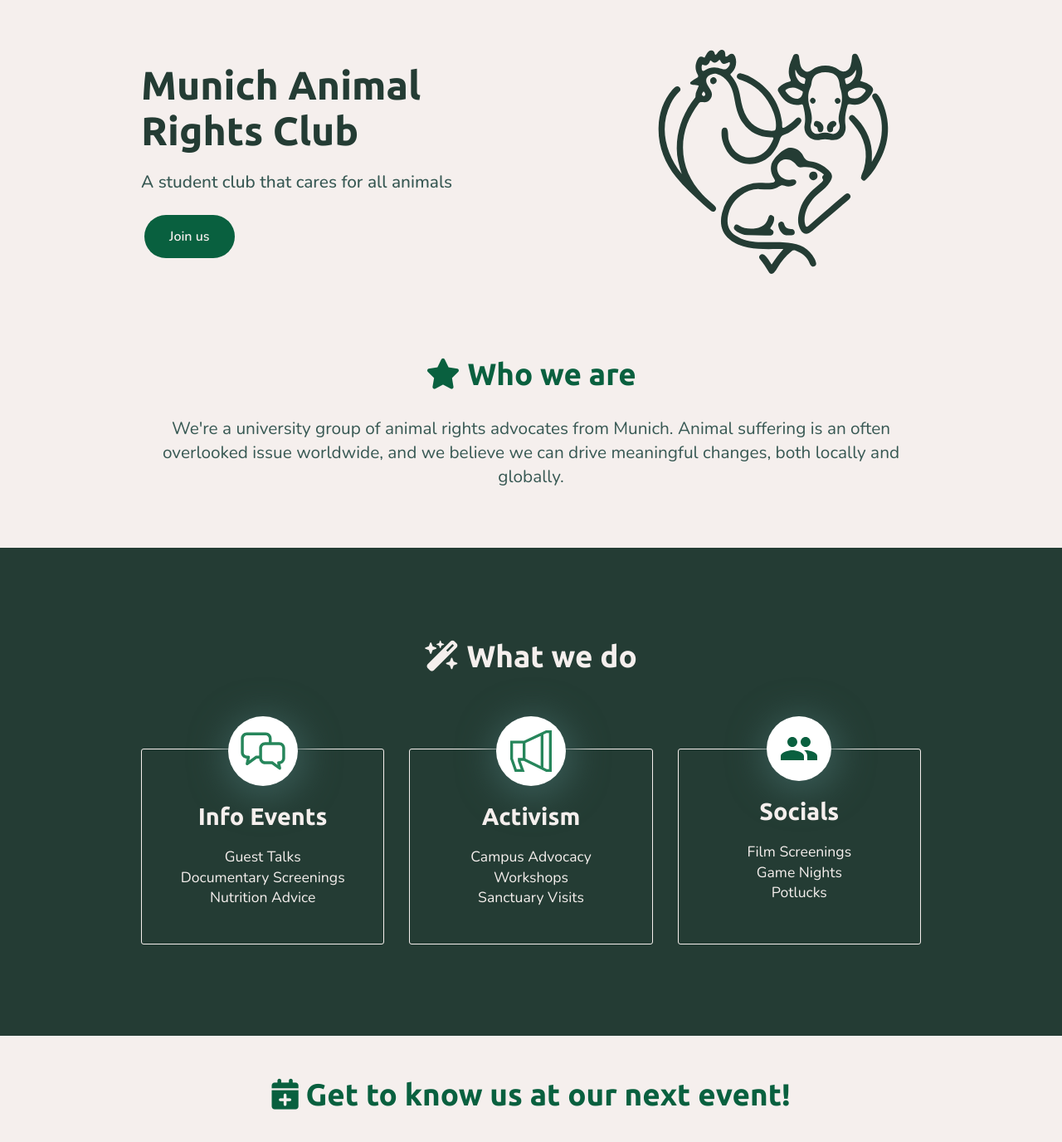
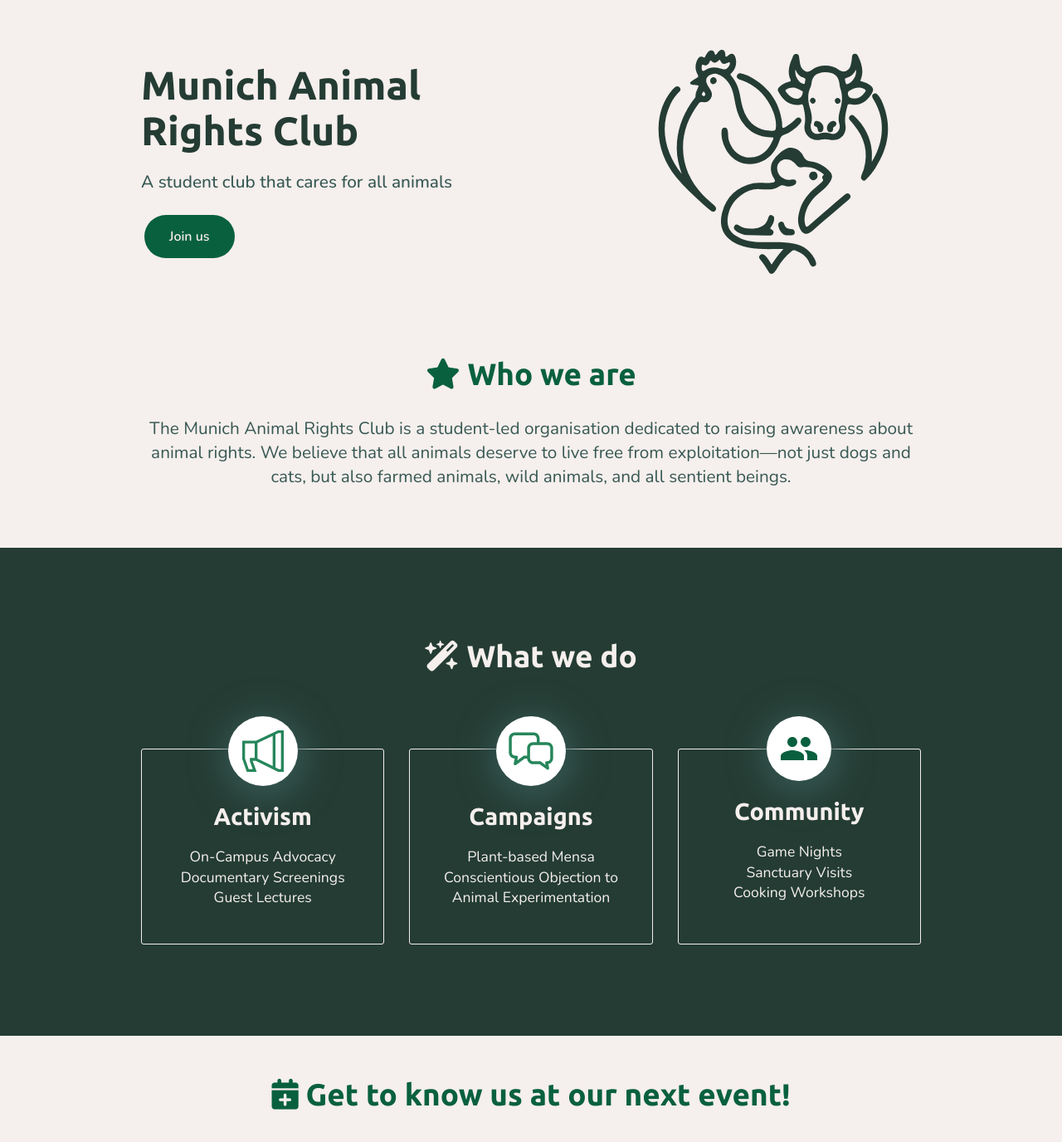
Before and after one commit to municharc/municharc.github.io, a Jekyll site: the page built from index.html, in a window 1280 px wide and 1400 px high. Shown: the top 1376 px of the window at 83% size. Built offline with Jekyll 4.4.1, drawn with Linux system fonts in a browser that asks for light colours; nearby versions of some CDN libraries.

Commit message:
Update infos

```diff
--- a/index.html
+++ b/index.html
@@ -26,8 +26,7 @@ title: Munich Animal Rights Club
 
 <div class="container fade-in-auto">
 	<h2 ><i class="fa-solid fa-star"></i> Who we are</h2>
-	<p align="center">We're a university group of animal rights advocates from Munich. Animal suffering is an often
-		overlooked issue worldwide, and we believe we can drive meaningful changes, both locally and globally.</p>
+	<p align="center">The Munich Animal Rights Club is a student-led organisation dedicated to raising awareness about animal rights. We believe that all animals deserve to live free from exploitation—not just dogs and cats, but also farmed animals, wild animals, and all sentient beings.</p>
 </div>
 
 <div class="darker fade-in">
@@ -35,28 +34,29 @@ title: Munich Animal Rights Club
 		<h2 style="text-align: center;"> <i
 				class="fa-solid fa-wand-magic-sparkles"></i> What we do</h2>
 		<ul class="thirds">
-			<li>
-				<div class="image">
-					<img src="images/info-icon.svg" height="64px" width="64px" />
-				</div>
-				<h3>Info Events</h3>
-				<p> Guest Talks <br> Documentary Screenings <br> Nutrition Advice </p>
-			</li>
 
 			<li>
 				<div class="image">
 					<img src="images/activism-icon.svg" height="64px" width="64px">
 				</div>
 				<h3>Activism</h3>
-				<p >Campus Advocacy <br> Workshops <br> Sanctuary Visits</p>
+				<p >On-Campus Advocacy <br> Documentary Screenings <br> Guest Lectures</p>
+			</li>
+
+			<li>
+				<div class="image">
+					<img src="images/info-icon.svg" height="64px" width="64px" />
+				</div>
+				<h3>Campaigns</h3>
+				<p> Plant-based Mensa <br> Conscientious Objection to Animal Experimentation </p>
 			</li>
 
 			<li>
 				<div class="image">
 					{% include icons/site.html icon="population" %}
 				</div>
-				<h3>Socials</h3>
-				<p> Film Screenings <br> Game Nights <br> Potlucks</p>
+				<h3>Community</h3>
+				<p> Game Nights <br> Sanctuary Visits <br> Cooking Workshops</p>
 			</li>
 		</ul>
 	</div>
```
